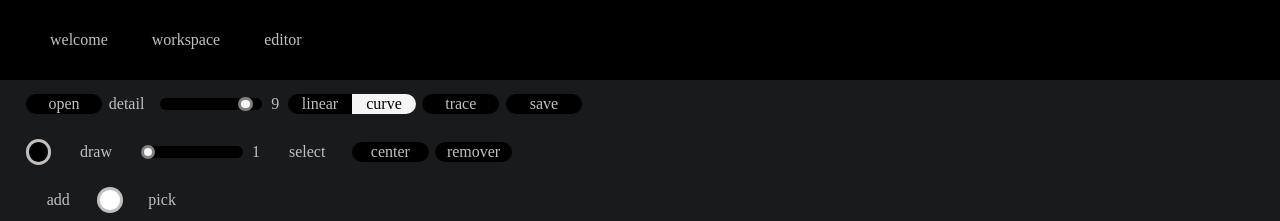
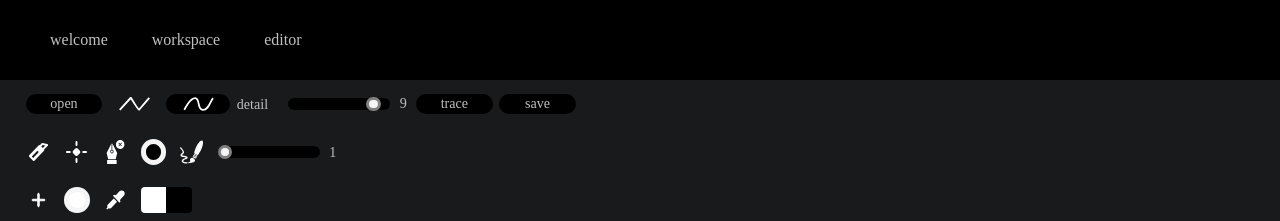
Before and after one commit to ivansavrikov/VectorizerWebApp, a plain HTML site: page html/workspace-page.html in a window 1280 px wide. Shown: the top 221 px of the page. Drawn offline with Linux system fonts and the light colour scheme; a web font is replaced by a local one.

Commit message:
backup 2

```diff
--- a/css/vector-editor.css
+++ b/css/vector-editor.css
@@ -117,15 +117,47 @@
 }
 
 .rect-button {
-	width: 80%;
-	height: 80%;
+	width: 60%;
+	height: 60%;
 	border-radius: 0.1vw;
 	font-size: 1em;
-	background-color: var(--grayblue-color);
 	color: silver;
+	background-color: transparent;
 	transition: font-size 0.1s ease-out;
 }
 
 path:hover {
     fill: lightblue; /* Цвет фона при наведении */
 }
+
+.color-picker-container {
+	background-color: transparent;
+	display: flex;
+	align-items: center;
+	justify-content: center;
+	position: relative;
+	width: 100%;
+	height: 100%;
+
+	label {
+		position: relative;
+		z-index: 1;
+	}
+}
+
+input[type="color"] {
+    position: relative;
+    top: 0;
+    left: 0;
+    opacity: 0;
+    width: 100%;
+    height: 100%;
+    cursor: pointer;
+}
+
+.color-picker {
+	width: 3vw;
+	height: 3vw;
+	border: solid 0.4vw whitesmoke;
+	border-radius: 50%;
+}
--- a/css/workspace-page-styles.css
+++ b/css/workspace-page-styles.css
@@ -41,7 +41,6 @@ input[type="file"] {
 }
 
 input[type="color"] {
-	/* display: none; */
     position: relative;
     top: 0;
     left: 0;
@@ -96,6 +95,7 @@ input[type="range"]::-webkit-slider-thumb:active {
 	}
 
 	span.span-value {
+		font-size: 1.1vw;
 		width: 2vw;
 		display: flex;
 		align-items: center;
@@ -106,12 +106,15 @@ input[type="range"]::-webkit-slider-thumb:active {
 .slider-with-title {
 	width: 14vw;
 	height: 2vw;
+	line-height: 2vw;
 	display: flex;
 	flex-direction: row;
 	align-items: center;
 	justify-content: left;
 
 	span.slider-title {
+		font-size: 1.1vw;
+		line-height: 1.1vw;
 		display: flex;
 		align-items: center;
 		justify-content: left;
@@ -124,6 +127,7 @@ input[type="range"]::-webkit-slider-thumb:active {
 
 	span.span-value {
 		width: 2vw;
+		font-size: 1.1vw;
 		display: flex;
 		align-items: center;
 		justify-content: center;
@@ -133,7 +137,7 @@ input[type="range"]::-webkit-slider-thumb:active {
 .square-element {
 	border: none;
 	outline: none;
-	margin-right: 0.5vw;
+	/* margin-right: 0.5vw; */
 	width: 2vw;
 	height: 2vw;
 	aspect-ratio: 1/1;
@@ -147,7 +151,7 @@ input[type="range"]::-webkit-slider-thumb:active {
 .color-picker {
 	width: 2vw;
 	height: 2vw;
-	border: solid 0.3vw silver ;
+	border: solid 0.4vw whitesmoke;
 	border-radius: 50%;
 }
 
@@ -189,7 +193,7 @@ input[type="range"]::-webkit-slider-thumb:active {
 	height: 1.5vw;
 	line-height: 2vw;
 	border-radius: 2vw;
-	font-size: 1em;
+	font-size: 1.1vw;
 	/* border: solid 1px var(--border-button-color); */
 	/* background-color: var(--grayblue-color); */
 	background-color: black;
@@ -198,15 +202,16 @@ input[type="range"]::-webkit-slider-thumb:active {
 }
 
 .rect-button:hover {
-	font-size: 1.1em;
+	font-size: 1.2vw;
 }
 
 .rect-button:active {
-	font-size: 0.9em;
+	font-size: 1vw;
 }
 
 .color-picker-container {
 	position: relative;
+	margin-right: 1vw;
 
 	label {
 		position: relative;
@@ -318,8 +323,8 @@ svg {
 
 #pallete-picker-tool-cursor{
 	user-select: none;
-	width: 20px;
-	height: 20px;
+	width: 2vw;
+	height: 2vw;
 	cursor: none;
 	display: none;
 	position: fixed;
@@ -328,8 +333,8 @@ svg {
 	transform: translate(0, -75%);
 
 	img{
-		width: 20px;
-		height: 20px;
+		width: 100%;
+		height: 100%;
 	}
 }
 
@@ -359,8 +364,8 @@ svg {
 
 #crop-cursor {
 	user-select: none;
-	width: 20px;
-	height: 20px;
+	width: 2vw;
+	height: 2vw;
 	cursor: none;
 	display: none;
 	position: fixed;
@@ -369,8 +374,8 @@ svg {
 	transform: translate(0, -75%);
 
 	img{
-		width: 20px;
-		height: 20px;
+		width: 100%;
+		height: 100%;
 	}
 }
 
@@ -390,11 +395,10 @@ svg {
 	justify-content: left;
 }
 
-#add-color-button, #pallete-picker-tool-button, #brush-tool-button, #crop-tool-button {
-	/* background-color: var(--grayblue-color); */
+/* #pallete-picker-tool-button, #brush-tool-button, #crop-tool-button {
 	background-color: transparent;
 	color: var(--text-color);
-}
+} */
 
 #io-row {
 	background-color: transparent;
@@ -446,31 +450,83 @@ path {
 	justify-content: center;
 	width: 6vw;
 	height: 1.5vw;
-	font-size: 1em;
-	background-color: black;
+	font-size: 1.1vw;
+	background-color: transparent;
 	color: silver;
 	transition: font-size 0.1s ease-out, background-color 0.2s ease-out;
+
+	img {
+		transition: width 0.1s ease-out, height 0.1s ease-out;
+		width: 70%;
+		height: 70%;
+	}
 }
 
 .toggle-button.on {
-	background-color: whitesmoke;
+	background-color: black;
 	color: black;
 }
 
 .toggle-button:hover {
-	font-size: 1.1em;
+	font-size: 1.2vw;
+	img {
+		width: 90%;
+		height: 90%;
+	}
 }
 
 .toggle-button:active {
-	font-size: 0.9em;
+	font-size: 1vw;
+	img {
+		width: 60%;
+		height: 60%;
+	}
 }
 
-#linear-mode-button {
-	border-top-right-radius: 0;
-	border-bottom-right-radius: 0;
+.container-for-adaptive {
+	width: 2vw;
+	aspect-ratio: 1/1;
+	display: flex;
+	align-items: center;
+	justify-content: center;
+	line-height: 100%;
+	background-color: red;
 }
 
-#curve-mode-button {
-	border-top-left-radius: 0;
-	border-bottom-left-radius: 0;
+.tool {
+    width: 2vw;
+    height: 2vw;
+    aspect-ratio: 1/1;
+    display: flex;
+	align-items: center;
+	justify-content: center;
+	margin-right: 1vw;
 }
+
+.tool button {
+	border: none;
+    background-color: transparent;
+	border-radius: 10%;
+    width: 100%;
+    height: 100%;
+    cursor: pointer;
+	display: flex;
+	align-items: center;
+	justify-content: center;
+}
+
+.tool button img {
+	transition: width 0.05s ease, height 0.05s;
+    width: 90%;
+    height: 90%;
+}
+
+.tool button img:hover {
+    width: 100%;
+    height: 100%;
+}
+
+.tool button img:active {
+    width: 80%;
+    height: 80%;
+}
--- a/html/workspace-page.html
+++ b/html/workspace-page.html
@@ -22,9 +22,7 @@
 		</nav>
 	</header>
 	<div id="pallete-picker-tool-cursor"><img src="../src/icons/color-picker.svg"></img></div>
-	<div id="brush-size-cursor">
-		<!-- <img src="../src/icons/pencil.svg"> -->
-	</div>
+	<div id="brush-size-cursor"></div>
 	<div id="crop-cursor">
 		<img src="../src/icons/cut.svg"/>
 	</div>
@@ -35,45 +33,70 @@
 				<label id="upload-bitmap-button" for="bitmap-input" class="square-element rect-button">open
 					<input type="file" id="bitmap-input" accept="image/*"/>
 				</label>
-				<div size="detail-level-slider-container" class="slider-with-title">
+				<div class="square-element" style="width: 10vw; margin-right: 0.5vw;" style="background-color: blue;">
+					<!-- <button id="linear-mode-button" class="toggle-button">linear</button>
+					<button id="curve-mode-button" class="toggle-button">curve</button> -->
+					<button id="linear-mode-button" class="toggle-button">
+						<img src="../src/icons/linear-mode.svg"/>
+					</button>
+					<button id="curve-mode-button" class="toggle-button">
+						<img src="../src/icons/curve-mode.svg"/>
+					</button>
+				</div>
+				<div id="detail-level-slider-container" class="slider-with-title">
 					<span class="slider-title">detail</span>
 					<input id="detail-level-slider" type="range" min="-10" max="-1" value="-2"/>
 					<span class="span-value" id="detail-level-slider-value"></span>
 				</div>
-				<div class="square-element" style="width: 10vw" style="background-color: blue;">
-					<button id="linear-mode-button" class="toggle-button">linear</button>
-					<button id="curve-mode-button" class="toggle-button">curve</button>
-				</div>
-				<button id="vectorize-button" class="square-element rect-button">trace</button>
+				<button id="vectorize-button" class="square-element rect-button" style="margin-right: 0.5vw;">trace</button>
 				<button id="download-svg-button" class="square-element rect-button">save</button>
 			</div>
 
 			<div id="draw-row" class="row">
+
+				<div class="tool">
+					<button id="crop-tool-button">
+						<img src="../src/icons/cutter.svg"/>
+					</button>
+				</div>
+
+				<div class="tool">
+					<button id="put-to-center-button">
+						<img src="../src/icons/to-frame.svg"/>
+					</button>
+				</div>
+
+				<div class="tool">
+					<button id="delete-shape-tool-button">
+						<img src="../src/icons/remover.svg"/>
+					</button>
+				</div>
+
 				<div id="brush-color-picker-container" class="square-element color-picker-container">
 					<label id="brush-color-picker-label" class="color-picker" for="brush-color-picker">
 						<input type="color" id="brush-color-picker">
 					</label>
 				</div>
 
-				<button id="brush-tool-button" class="square-element rect-button">draw
-					<!-- <img src="../src/icons/pencil.svg"/> -->
-				</button>
+				<div class="tool">
+					<button id="brush-tool-button" class="square-element rect-button">
+						<img src="../src/icons/brush.svg"/>
+					</button>
+				</div>
 
 				<div size="brush-size-slider-container" class="slider">
 					<input id="brush-size-slider" type="range" min="1" max="50" value="1"/>
 					<span class="span-value" id="brush-size-span-value"></span>
 				</div>
-
-				<!-- <button id="rotate-tool-button" class="square-element rect-button">rotate</button> -->
-				<button id="crop-tool-button" class="square-element rect-button">select</button>
-				<button id="put-to-center-button" class="square-element rect-button">center</button>
-				<button id="delete-shape-tool-button" class="square-element rect-button">remover</button>
 			</div>
 
 			<div id="palette-row" class="row">
-				<button id="add-color-button" class="square-element rect-button">add
-					<!-- <img src="../src/icons/plus.svg"></img> -->
-				</button>
+
+				<div class="tool">
+					<button id="add-color-button">
+						<img src="../src/icons/plus.svg"></img>
+					</button>
+				</div>
 
 				<div class="square-element color-picker-container">
 					<label id="preview-color-picker-label" class="color-picker" for="palette-color-picker">
@@ -81,12 +104,13 @@
 					</label>
 				</div>
 
-				<button id="pallete-picker-tool-button" class="square-element rect-button">pick
-					<!-- <img src="../src/icons/pipette.svg"></img> -->
-				</button>
+				<div class="tool">
+					<button id="pallete-picker-tool-button">
+						<img src="../src/icons/pipette.svg"></img>
+					</button>
+				</div>
 
 				<div id="palette-panel" class="square-element">
-					<!-- <span id="palette-span" class="square-element rect-button">palette</span> -->
 					<ul id="color-scroll"></ul>
 				</div>
 			</div>
--- a/scripts/workspace.js
+++ b/scripts/workspace.js
@@ -118,11 +118,13 @@ function addColorItem(color){
 function toggle(state, event){
 	state = state == true ? false : true;
 	if(state){
-		event.currentTarget.style.backgroundColor="whitesmoke";
+		event.currentTarget.style.border = "solid 0.2vw whitesmoke"
+		// event.currentTarget.style.backgroundColor="whitesmoke";
 		event.currentTarget.style.color="black";
 	}
 	else{
-		event.currentTarget.style.backgroundColor="transparent";
+		// event.currentTarget.style.backgroundColor="transparent";
+		event.currentTarget.style.border = "none"
 		event.currentTarget.style.color="silver";
 	}
 	return state;
@@ -243,6 +245,9 @@ document.addEventListener("DOMContentLoaded", () => {
 });
 
 window.addEventListener('load', () => {
+	addColorItem('#ffffff');
+	addColorItem('#000000');
+
 	linearModeButton.addEventListener('click', (event) => {
 		modeIsLinear = true;
 		modeIsCurve = false;
```
Also changed, not shown: html/xml-editor.html (+19 -2 lines), scripts/editor.js (+1 -3 lines), scripts/io.js (+0 -21 lines), src/icons/brush.svg (added), src/icons/curve-mode.svg (added), src/icons/cutter.svg (added), src/icons/linear-mode.svg (added), src/icons/pipette.svg (added), src/icons/plus.svg (added), src/icons/puttocenter.svg (added), src/icons/remover.svg (added), src/icons/slice.svg (added), src/icons/to-frame.svg (added), src/icons/tocenter.svg (added).
